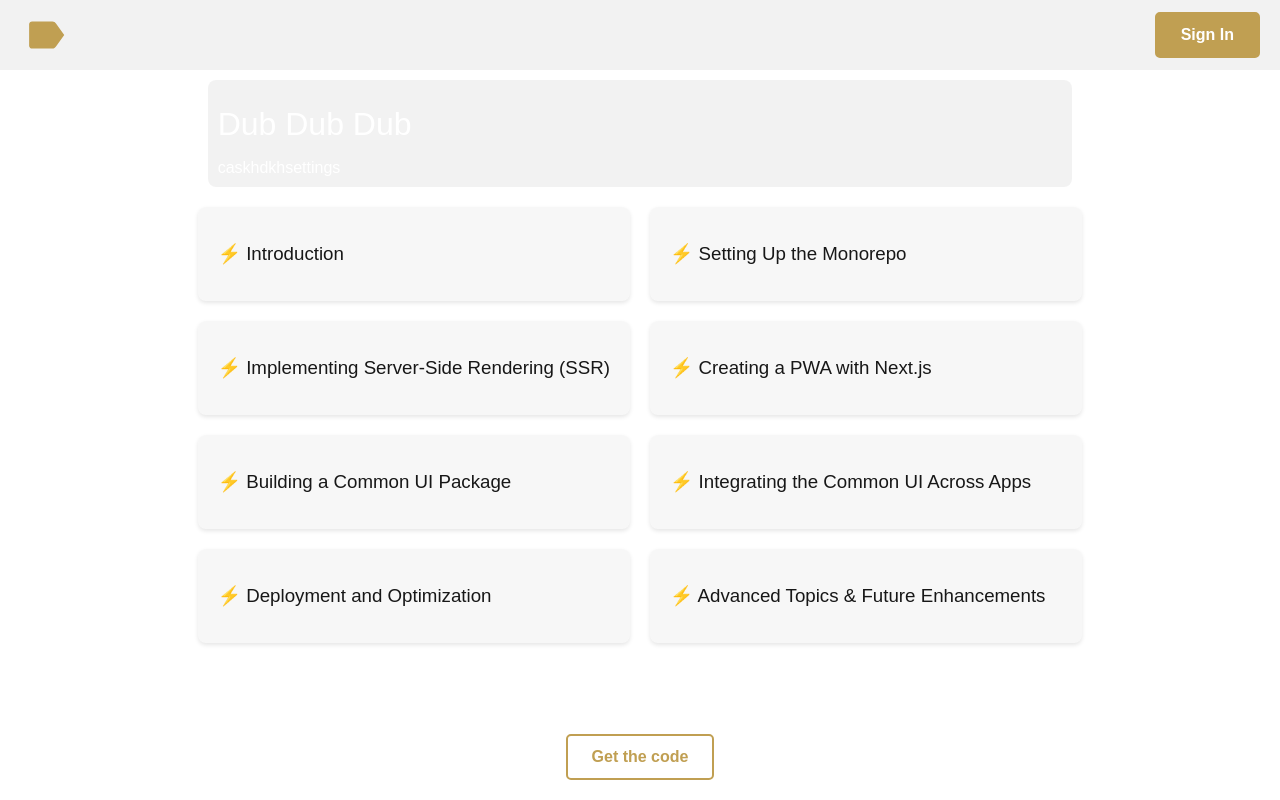
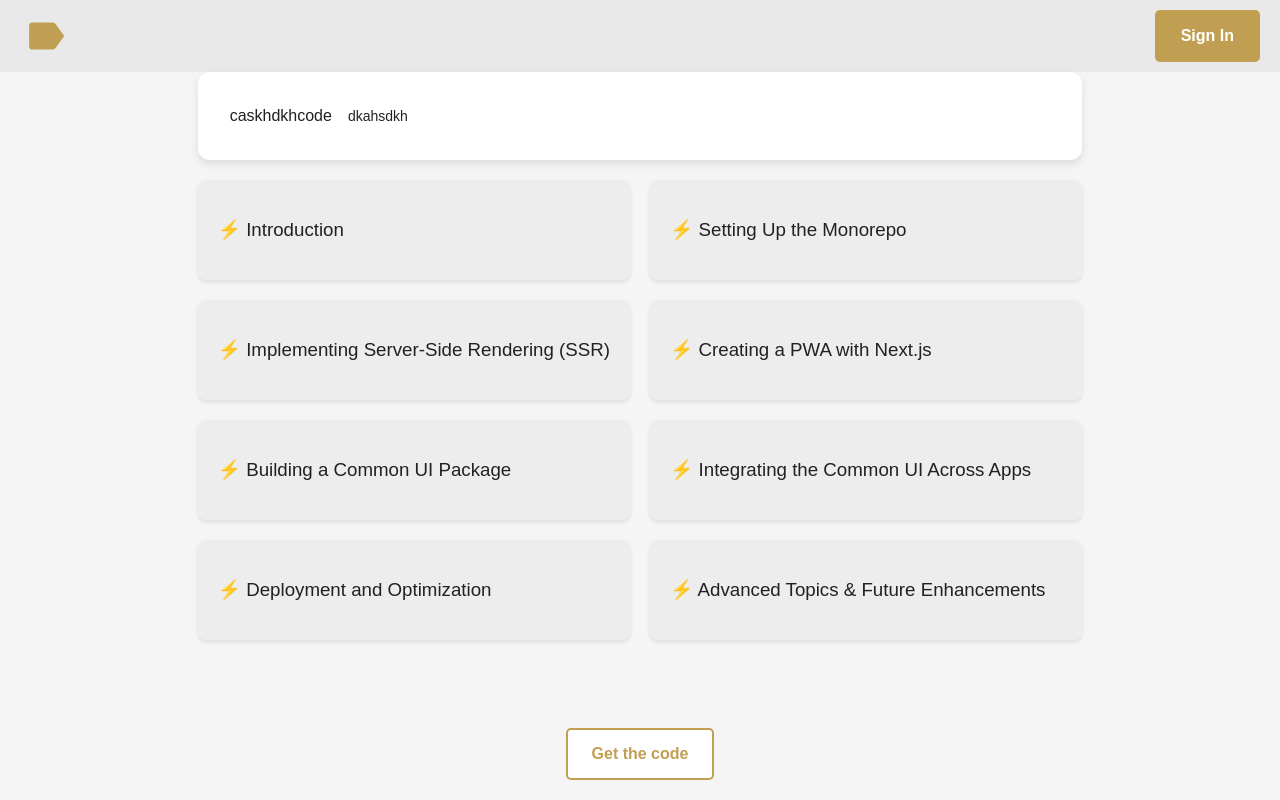
Before and after one commit to javascript-pro/dub-dub-dub, a Next.js app in the folder apps/web/: page / in a window 1280 px wide. Built offline with nearby package versions, Linux system fonts and the light colour scheme.

Commit message:
Fucking Hydration

```diff
--- /dev/null
+++ b/apps/web/app/MuiProvider.tsx
@@ -0,0 +1,20 @@
+"use client";
+
+import * as React from "react";
+import { CacheProvider } from "@emotion/react";
+import createEmotionCache from "./createEmotionCache";
+import { ThemeProvider, CssBaseline } from "@mui/material";
+import theme from "./theme";
+
+const clientSideEmotionCache = createEmotionCache();
+
+export default function MuiProvider({ children }: { children: React.ReactNode }) {
+  return (
+    <CacheProvider value={clientSideEmotionCache}>
+      <ThemeProvider theme={theme}>
+        <CssBaseline />
+        {children}
+      </ThemeProvider>
+    </CacheProvider>
+  );
+}
--- /dev/null
+++ b/apps/web/app/createEmotionCache.ts
@@ -0,0 +1,8 @@
+import createCache from "@emotion/cache";
+
+// Ensures styles are consistent between SSR & CSR
+const createEmotionCache = () => {
+  return createCache({ key: "mui", prepend: true });
+};
+
+export default createEmotionCache;
--- a/apps/web/app/layout.tsx
+++ b/apps/web/app/layout.tsx
@@ -3,7 +3,8 @@ import type { Metadata } from "next";
 import localFont from "next/font/local";
 import "./globals.css";
 
-import {Uberedux} from "../ui/Uberedux";
+import { Uberedux } from "../ui/Uberedux";
+import MuiProvider from "./MuiProvider";
 
 const geistSans = localFont({
   src: "./fonts/GeistVF.woff",
@@ -21,9 +22,7 @@ export const metadata: Metadata = {
 
 export default function RootLayout({
   children,
-}: Readonly<{
-  children: React.ReactNode;
-}>) {
+}: Readonly<{ children: React.ReactNode }>) {
   return (
     <html lang="en">
       <head>
@@ -44,9 +43,9 @@ export default function RootLayout({
         <meta property="twitter:description" content={config.description} />
       </head>
       <body className={`${geistSans.variable} ${geistMono.variable}`}>
-        <Uberedux>
-          {children}
-        </Uberedux>
+        <MuiProvider>
+          <Uberedux>{children}</Uberedux>
+        </MuiProvider>
       </body>
     </html>
   );
--- a/apps/web/app/page.tsx
+++ b/apps/web/app/page.tsx
@@ -1,8 +1,9 @@
 import styles from "./page.module.css";
 import Image from "next/image";
 import {Chapters} from "../ui/Chapters";
-import {Card} from "@repo/ui/card";
-import Icon from "@repo/ui/Icon/Icon";
+// import Icon from "@repo/ui/Icon/Icon";
+import Hero from "@repo/ui/Hero/Hero";
+
 
 export default function Home() {
 
@@ -35,12 +36,11 @@ export default function Home() {
       </header>
 
       <main className={styles.main}>
-        <div className={styles.hero}>
-          <h1>
-            Dub Dub Dub
-          </h1>
-          <Icon icon="settings" />
-        </div>
+        <Hero
+          icon="code"
+          title="dkahsdkh"
+        />
+
         <Chapters />
       </main>
 
--- /dev/null
+++ b/apps/web/app/theme.tsx
@@ -0,0 +1,71 @@
+import { createTheme, responsiveFontSizes } from "@mui/material/styles";
+import { grey, blue, deepPurple } from "@mui/material/colors";
+
+// Define theme with dark/light mode support
+const theme = createTheme({
+  palette: {
+    mode: "light", // Change to "dark" if you want a dark theme
+    primary: {
+      main: blue[500],
+    },
+    secondary: {
+      main: deepPurple[500],
+    },
+    background: {
+      default: grey[100],
+      paper: "#ffffff",
+    },
+    text: {
+      primary: "#212121",
+      secondary: grey[700],
+    },
+  },
+  typography: {
+    fontFamily: `"Geist Sans", "Geist Mono", "Arial", sans-serif`,
+    h1: {
+      fontSize: "2rem",
+      fontWeight: 700,
+    },
+    h2: {
+      fontSize: "1.75rem",
+      fontWeight: 600,
+    },
+    h3: {
+      fontSize: "1.5rem",
+      fontWeight: 500,
+    },
+    body1: {
+      fontSize: "1rem",
+    },
+    button: {
+      textTransform: "none", // Prevents uppercase buttons
+    },
+  },
+  components: {
+    MuiButton: {
+      styleOverrides: {
+        root: {
+          borderRadius: 8,
+          fontWeight: "bold",
+        },
+      },
+    },
+    MuiPaper: {
+      styleOverrides: {
+        root: {
+          padding: "16px",
+          borderRadius: "12px",
+        },
+      },
+    },
+    MuiCard: {
+      styleOverrides: {
+        root: {
+          boxShadow: "0px 4px 10px rgba(0, 0, 0, 0.1)",
+        },
+      },
+    },
+  },
+});
+
+export default responsiveFontSizes(theme);
--- a/apps/web/next.config.js
+++ b/apps/web/next.config.js
@@ -1,4 +1,11 @@
 /** @type {import('next').NextConfig} */
-const nextConfig = {};
+const nextConfig = {
+    experimental: {
+    },
+    reactStrictMode: true,
+    compiler: {
+        emotion: true, // Ensures Emotion processes styles on SSR
+    },
+};
 
 export default nextConfig;
--- a/package.json
+++ b/package.json
@@ -22,6 +22,7 @@
     "packages/*"
   ],
   "dependencies": {
+    "@emotion/cache": "^11.14.0",
     "@emotion/react": "^11.14.0",
     "@emotion/styled": "^11.14.0",
     "@mui/icons-material": "^6.4.6",
--- /dev/null
+++ b/packages/ui/src/Hero/Hero.tsx
@@ -0,0 +1,26 @@
+"use client";
+import React from "react";
+import {
+  Card,
+  CardHeader,
+} from "@mui/material";
+import Icon from "../Icon/Icon";
+
+export default function Hero({
+  icon = "home" ,
+  title = "Hero Title"
+}: {
+  icon: string,
+  title: string,
+}) {
+
+  return (
+        <Card>
+          <CardHeader
+            title={title}
+            avatar={<Icon icon={icon} />}
+          />
+
+        </Card>
+  );
+};
```
Also changed, not shown: 1 other file (tests, documents, lock files or other folders).
